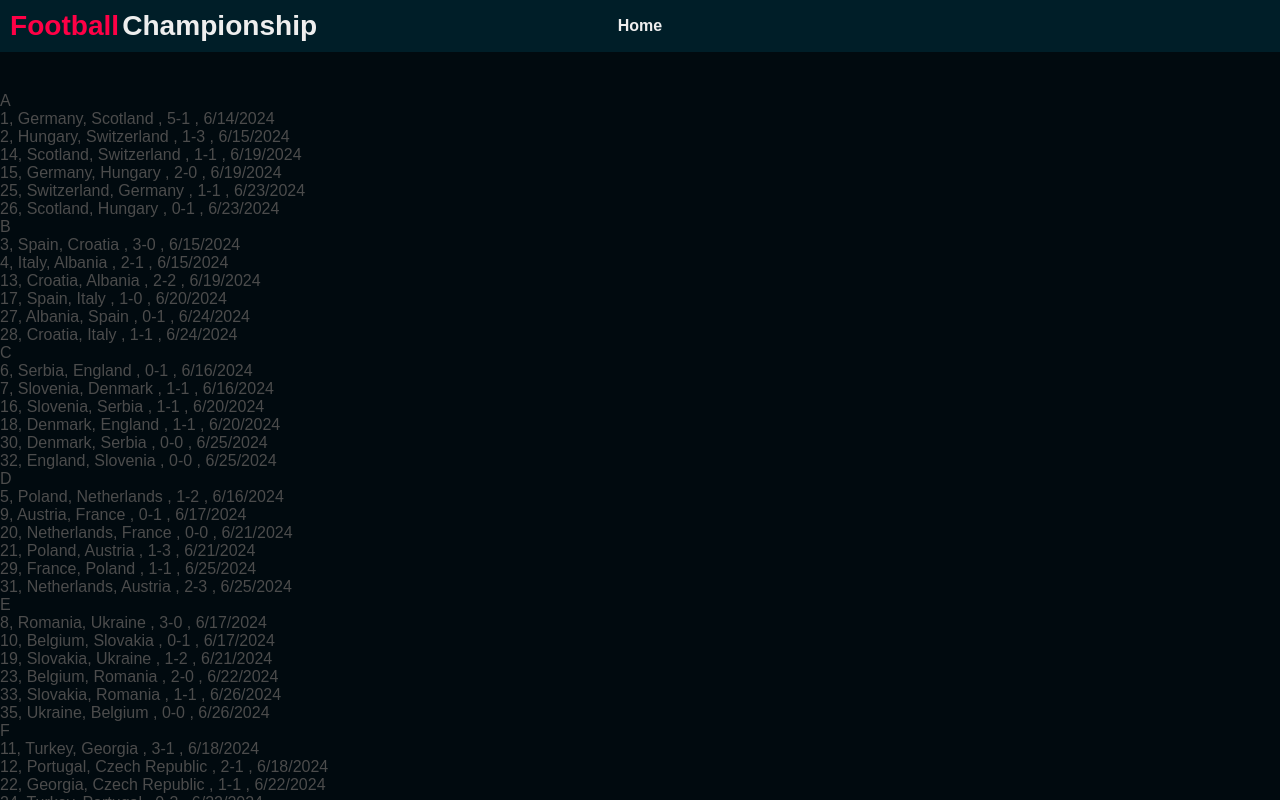
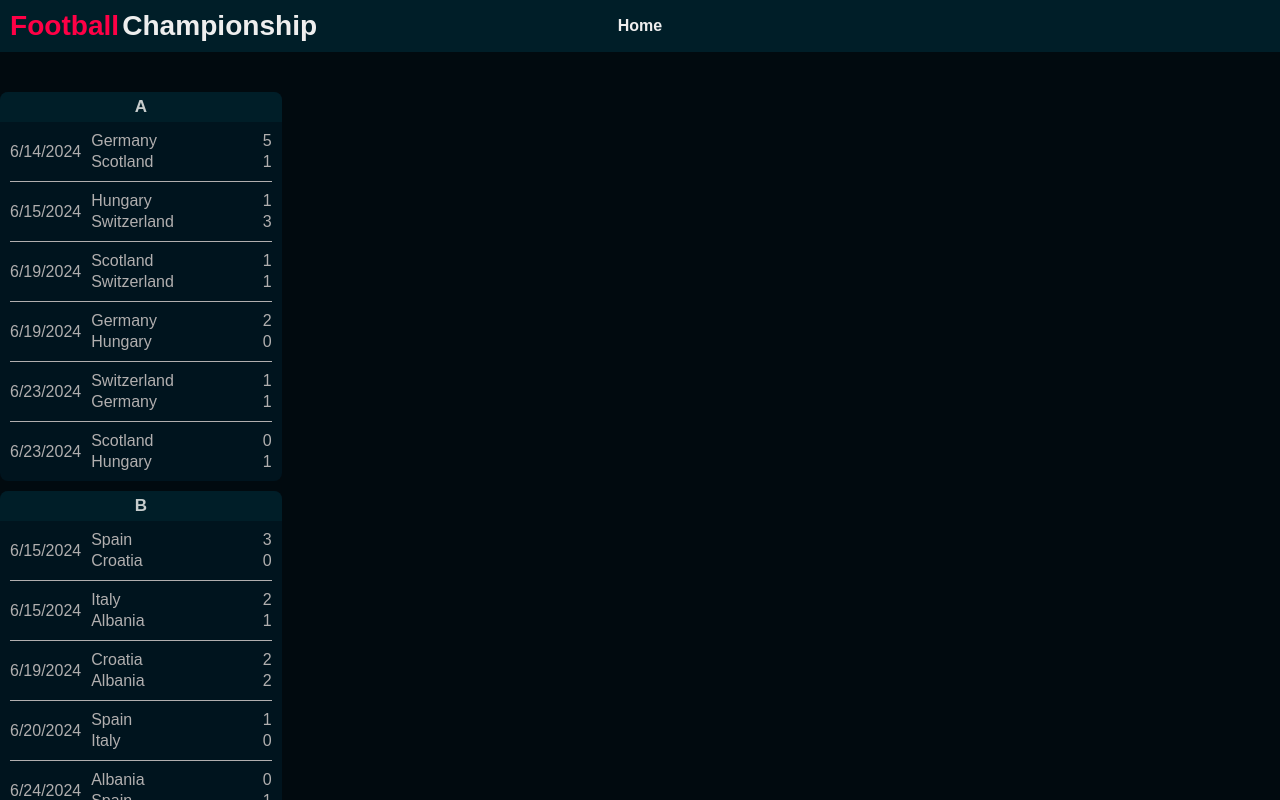
Before and after one commit to nikolai-dimitrov/Football-Tournament, a React (Vite) app in the folder Football-Tournament/: page / in a window 1280 px wide. Shown: the top 800 px of the page. Built offline with nearby package versions, Linux system fonts and the light colour scheme.

Commit message:
feat: create home page group stage ui

```diff
--- a/Football-Tournament/src/components/Home/Home.jsx
+++ b/Football-Tournament/src/components/Home/Home.jsx
@@ -1,23 +1,46 @@
 import { useContext } from "react"
 import { TournamentContext } from "../../contexts/TournamentContext"
+
+import styles from './home.module.css'
+
 export const Home = () => {
     const { matchesGroupStageSchema, matchesPlayedAfterGroups, teams } = useContext(TournamentContext);
-    // console.log(Object.entries(matchesGroupStageSchema).sort((a, b) => a[0].localeCompare(b[0])))
     console.log(matchesGroupStageSchema)
+
     return (
         <div>
+            <section className={styles.groupCardsContainer}>
                 {matchesGroupStageSchema?.map(([matchGroupName, groupMatchesArray], index) => {
                     return (
-                    <div key={index}>
-                        {matchGroupName}
-                        {groupMatchesArray.map((currentMatch) => {
+                        <div className={styles.groupContainer} key={index}>
+                            <h3>{matchGroupName}</h3>
+                            <ul className={styles.groupContent}>
+                                {groupMatchesArray.map((currentMatch, index) => {
                                     return (
-                                <p key={currentMatch.ID}> {currentMatch.ID}, {currentMatch.ATeamName}, {currentMatch.BTeamName} , {currentMatch.Score} , {currentMatch.Date} </p>
+                                        <li className={styles.matchContainer} key={currentMatch.ID}>
+                                            <p>{currentMatch.Date}</p>
+                                            <div className={styles.scoreInformationContainer}>
+                                                <div className={currentMatch.teamWinner == currentMatch.ATeamName ? styles.winnerHighlight : '' }>
+                                                    <p>{currentMatch.ATeamName}</p>
+                                                    <p>{currentMatch.teamAscore}</p>
+                                                </div>
+                                                <div className={currentMatch.teamWinner == currentMatch.BTeamName ? styles.winnerHighlight : '' }>
+                                                    <p>{currentMatch.BTeamName}</p>
+                                                    <p>{currentMatch.teamBscore}</p>
+                                                </div>
+                                            </div>
+                                        </li>
                                     )
                                 })}
+                            </ul>
                         </div>
                     )
                 })}
+            </section>
+            <section>
+                {/* Qualified teams schema section */}
+            </section>
         </div>
+
     )
 }
```
Lines whose indentation alone changed are shown as unchanged.
